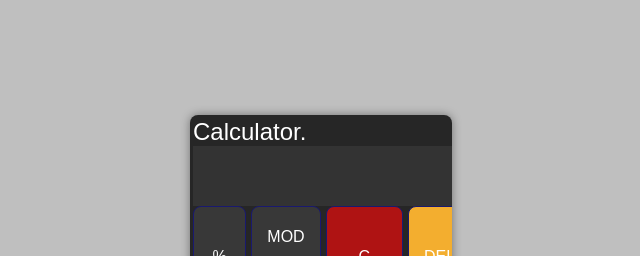
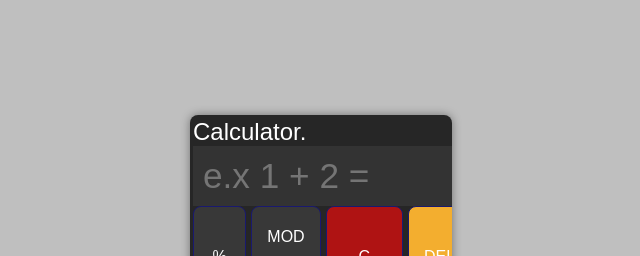
Before and after one commit to KasoHodaj/Calculator.Model_2, a plain HTML site: page index.html in a window 1280 px wide. Shown: the top 256 px of the page, without its empty margins (319-959 px from the left). Drawn offline with Linux system fonts and the light colour scheme.

Commit message:
html changes

```diff
--- a/index.html
+++ b/index.html
@@ -9,7 +9,7 @@
 <body>
     <div id="container-calculator" b>
         <label for="text">Calculator.</label>
-        <input readonly id="screen" >
+        <input readonly id="screen" placeholder="e.x 1 + 2 = ">
         <div class="btn">
             <button id="btn-buttons" class="line" onclick="percentage()">%</button>
             <button id="btn-buttons" class="line" onclick="modular2()">MOD 2</button>
```
